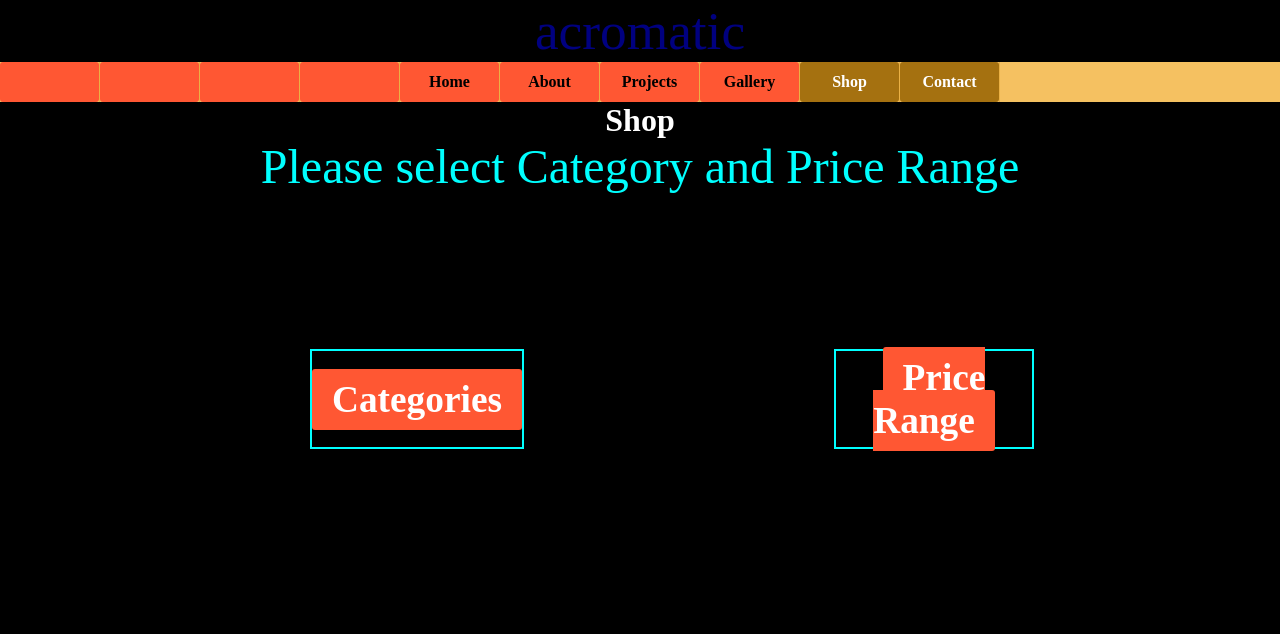
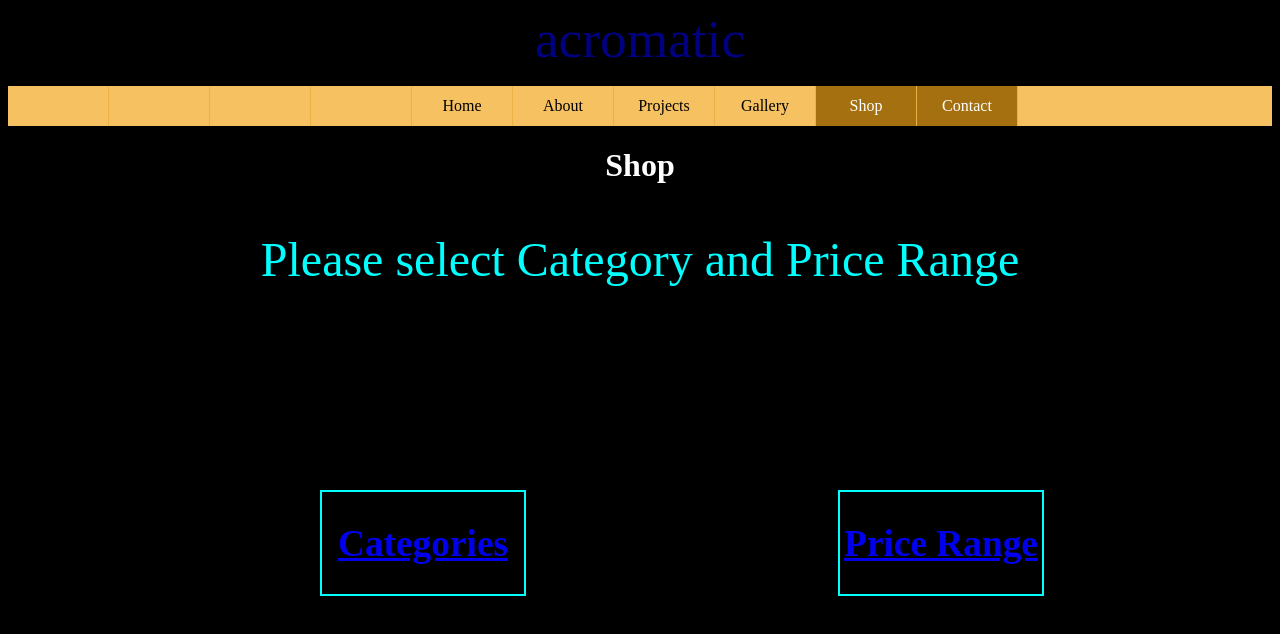
Before and after one commit to its-acromatic/Acromatic-Website-Project, a plain HTML site: page shop.html in a window 1280 px wide. Drawn offline with Linux system fonts and the light colour scheme.

Commit message:
Update stylesheet1.css

```diff
--- a/stylesheet1.css
+++ b/stylesheet1.css
@@ -31,31 +31,3 @@
   background-color: rgb(165, 113, 16);
   color: white;
 }
-
-.error-container {
-    text-align: center;
-    background-color: #fff;
-    padding: 20px;
-    border-radius: 5px;
-    box-shadow: 0 2px 4px rgba(0, 0, 0, 0.1);
-}
-
-* {
-    margin: 0;
-    padding: 0;
-    box-sizing: border-box;
-}
-
-a {
-    text-decoration: none;
-    background-color: #ff5733;
-    color: #fff;
-    padding: 10px 20px;
-    border-radius: 3px;
-    font-weight: bold;
-    transition: background-color 0.3s ease;
-}
-
-a:hover {
-    background-color: #e6482e;
-}
```
